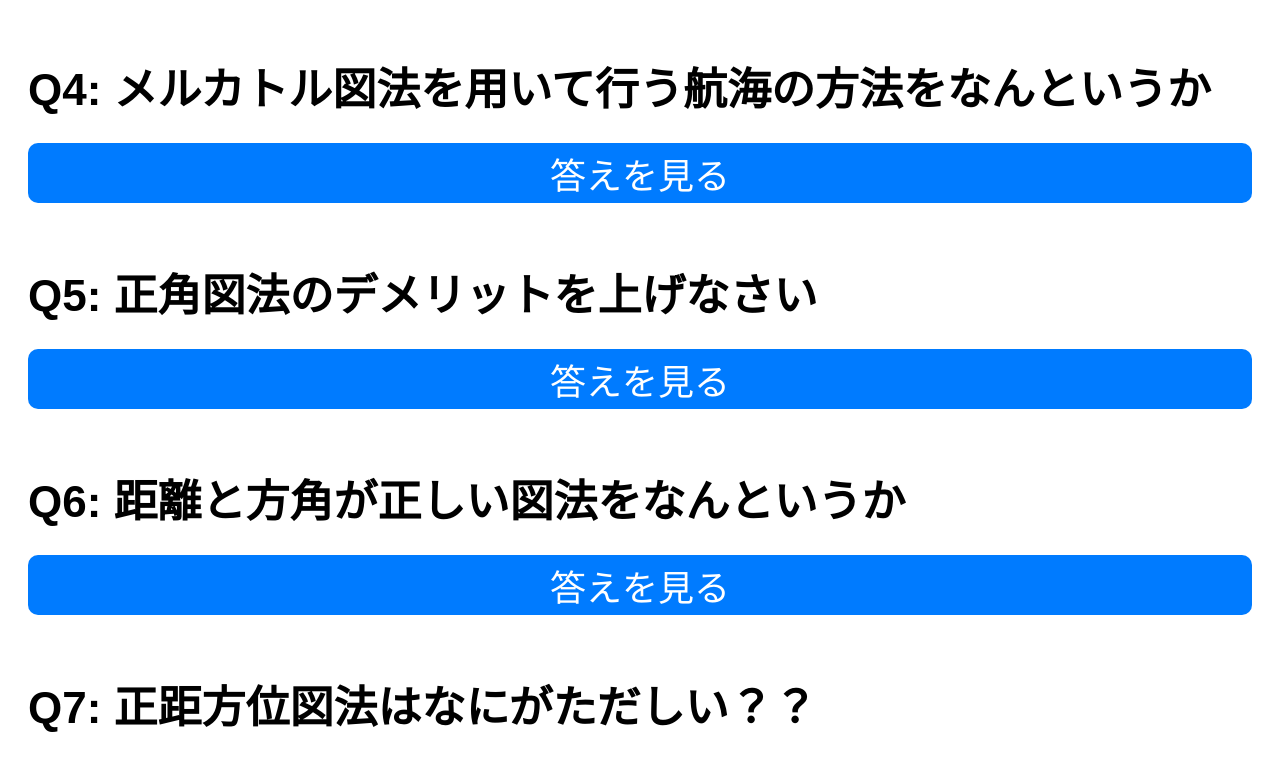
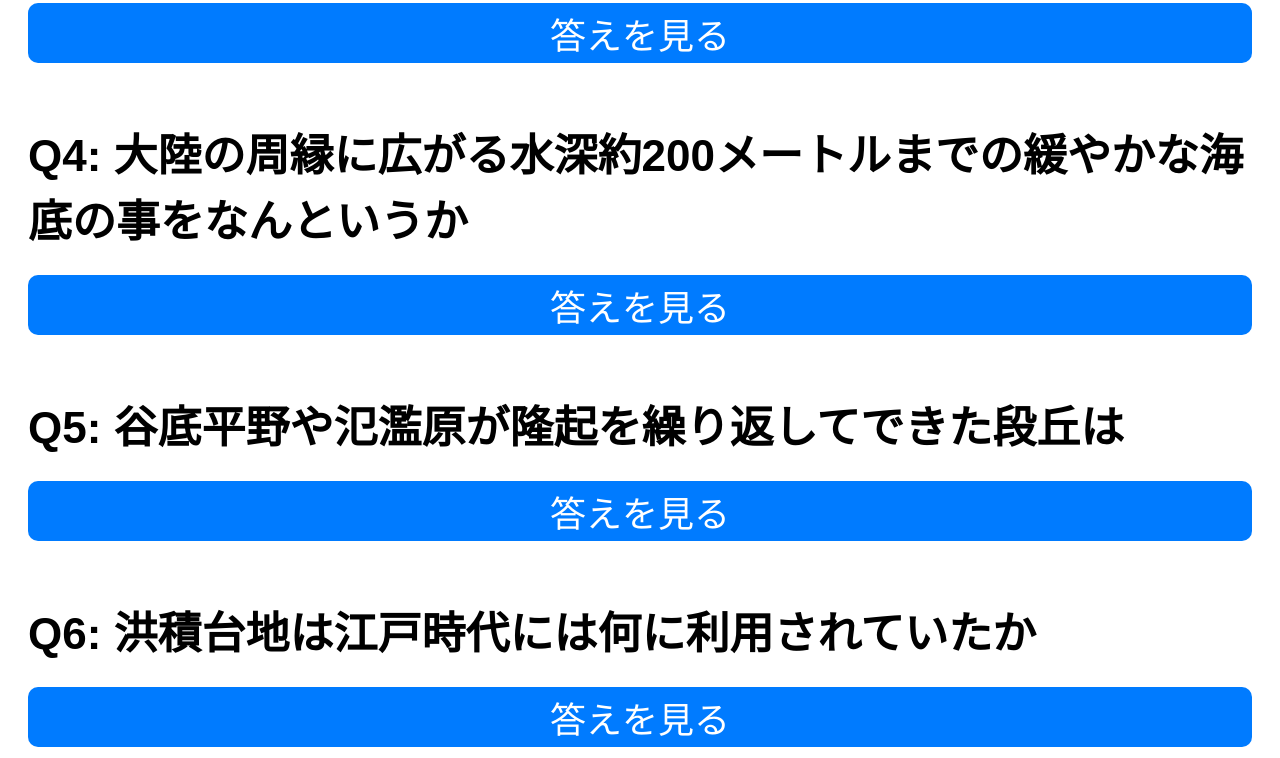
Before and after one commit to benkyouzamurai/tiri, a plain HTML site: page index.html in a window 1280 px wide. Shown: the part 753-1511 px from the top of the page. Drawn offline with Linux system fonts and the light colour scheme.

Commit message:
Update index.html

```diff
--- a/index.html
+++ b/index.html
@@ -56,15 +56,24 @@
   <div id="quiz-container">読み込み中...</div>
 
   <script>
+    // 配列シャッフル関数
+    function shuffleArray(array) {
+      for(let i = array.length - 1; i > 0; i--) {
+        const j = Math.floor(Math.random() * (i + 1));
+        [array[i], array[j]] = [array[j], array[i]];
+      }
+    }
+
     fetch('地理一問一答 - シート1.csv')
       .then(response => response.text())
       .then(csvText => {
-        const lines = csvText.split('\n').slice(1);
+        let lines = csvText.split('\n').slice(1).filter(line => line.trim() !== '');
+        shuffleArray(lines);  // ここでランダムに並べ替え
+
         const container = document.getElementById('quiz-container');
         container.innerHTML = '';
 
         lines.forEach((line, index) => {
-          if (!line.trim()) return;
           const [question, answer] = line.split(',').map(s => s.trim().replace(/^"|"$/g, ''));
 
           const qDiv = document.createElement('div');
```
